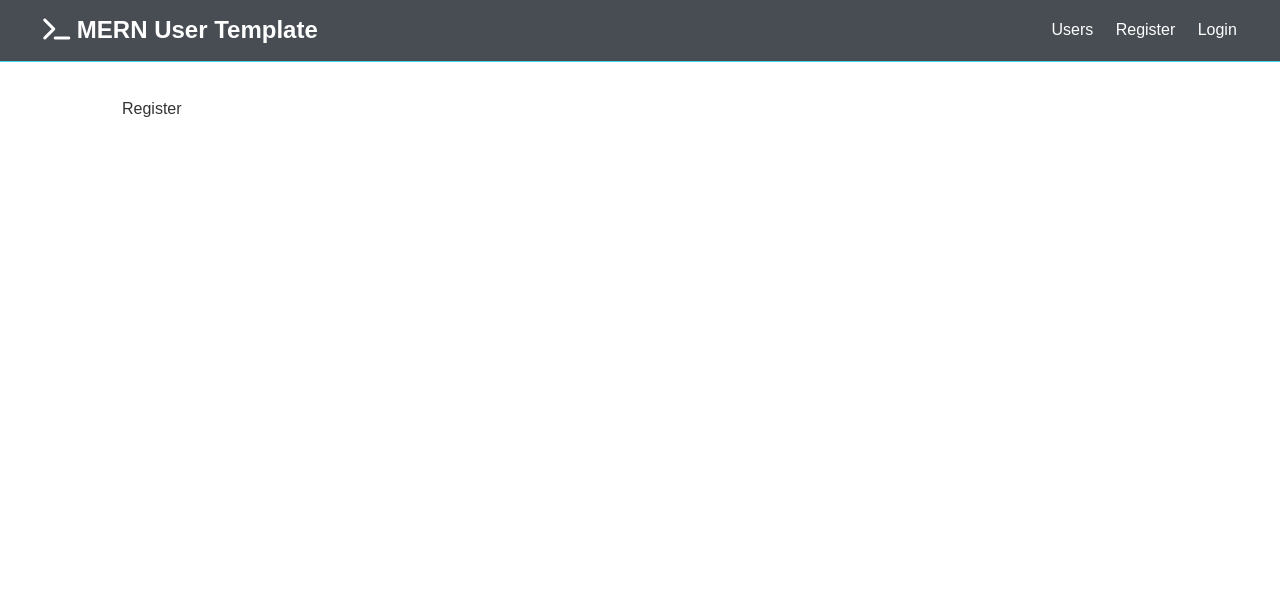
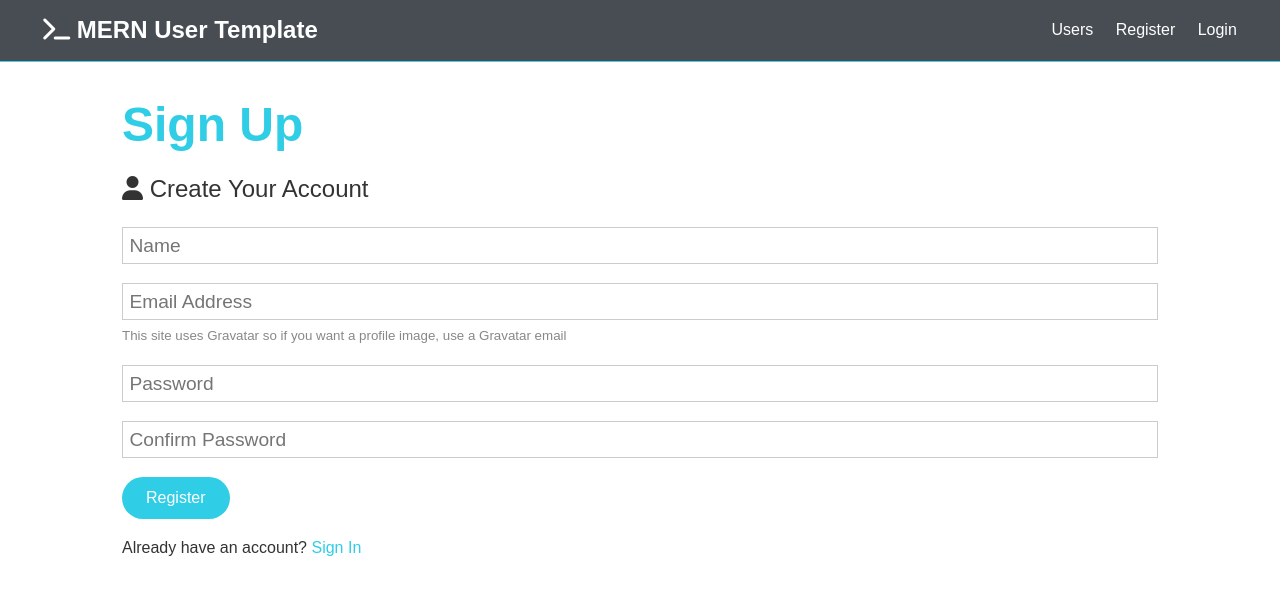
Before and after one commit to Karsenh/MERN-User-Profile-Project, a React (Create React App) app in the folder client/: page /register in a window 1280 px wide. Shown: the top 594 px of the page. Built offline with nearby package versions, Linux system fonts and the light colour scheme.

Commit message:
Hooked up Registration form with useState to get back JWT

```diff
--- a/client/package.json
+++ b/client/package.json
@@ -43,5 +43,5 @@
       "last 1 safari version"
     ]
   },
-  "proxy": "http://localhost:3000"
+  "proxy": "http://localhost:5000"
 }
--- a/client/src/App.css
+++ b/client/src/App.css
@@ -130,12 +130,12 @@
   display: inline-block;
   background: var(--light-color);
   color: #333;
-  padding: 0.4rem 1.3rem;
+  padding: .5rem 1.5rem;
   font-size: 1rem;
   border: none;
   cursor: pointer;
-  margin-right: 0.5rem;
-  transition: opacity 0.2s ease-in;
+  margin-right: 1.5rem;
+  transition: opacity 0.1s ease-in;
   outline: none;
 }
 
--- a/client/src/components/auth/Register.js
+++ b/client/src/components/auth/Register.js
@@ -1,5 +1,104 @@
-import React from "react";
+import React, { Fragment, useState } from 'react';
+import axios from 'axios';
 
 export const Register = () => {
-  return <div>Register</div>;
+  const [formData, setFormData] = useState({
+    name: '',
+    email: '',
+    password: '',
+    password2: '',
+  });
+
+  const { name, email, password, password2 } = formData;
+
+  //   Use onChange for all field target names
+  const onChange = e =>
+    setFormData({ ...formData, [e.target.name]: e.target.value });
+
+  const onSubmit = async e => {
+    e.preventDefault();
+    if (password !== password2) {
+      console.log('Passwords do not match!');
+    } else {
+      const newUser = {
+        name,
+        email,
+        password,
+      };
+
+      try {
+        const config = {
+          headers: {
+            'Content-Type': 'application/json',
+          },
+        };
+
+        //   Stringify new user
+        const body = JSON.stringify(newUser);
+
+        const res = await axios.post('/api/users', body, config);
+        console.log(res.data);
+      } catch (err) {
+        console.error(err.response.data);
+      }
+    }
+  };
+
+  return (
+    <Fragment>
+      <h1 className='large text-primary'>Sign Up</h1>
+      <p className='lead'>
+        <i className='fas fa-user'></i> Create Your Account
+      </p>
+      <form className='form' onSubmit={e => onSubmit(e)}>
+        <div className='form-group'>
+          <input
+            type='text'
+            placeholder='Name'
+            name='name'
+            value={name}
+            onChange={e => onChange(e)}
+            required
+          />
+        </div>
+        <div className='form-group'>
+          <input
+            type='email'
+            placeholder='Email Address'
+            value={email}
+            onChange={e => onChange(e)}
+            name='email'
+          />
+          <small className='form-text'>
+            This site uses Gravatar so if you want a profile image, use a
+            Gravatar email
+          </small>
+        </div>
+        <div className='form-group'>
+          <input
+            type='password'
+            placeholder='Password'
+            name='password'
+            value={password}
+            onChange={e => onChange(e)}
+            minLength='6'
+          />
+        </div>
+        <div className='form-group'>
+          <input
+            type='password'
+            placeholder='Confirm Password'
+            name='password2'
+            value={password2}
+            onChange={e => onChange(e)}
+            minLength='6'
+          />
+        </div>
+        <input type='submit' className='btn btn-primary' value='Register' />
+      </form>
+      <p className='my-1'>
+        Already have an account? <a href='login.html'>Sign In</a>
+      </p>
+    </Fragment>
+  );
 };
```
Also changed, not shown: client/src/index.js (+4 -8 lines).
